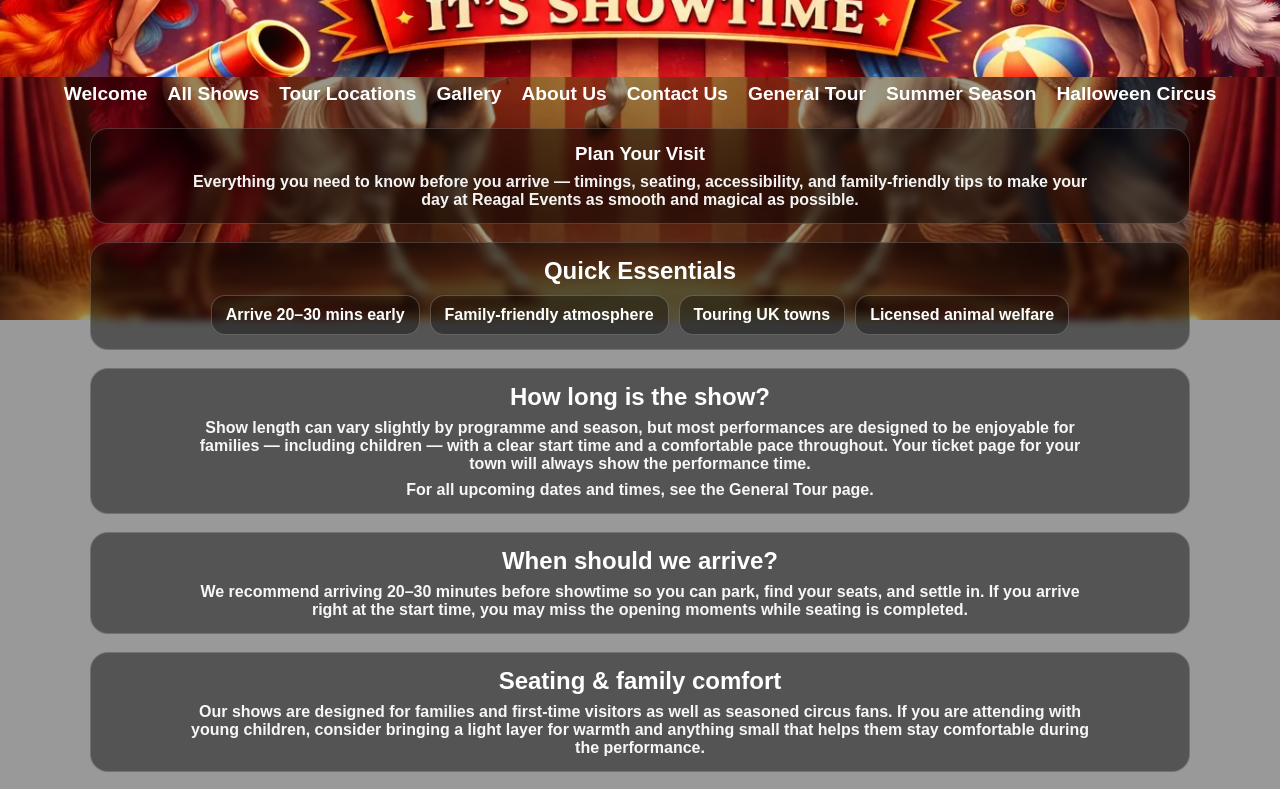
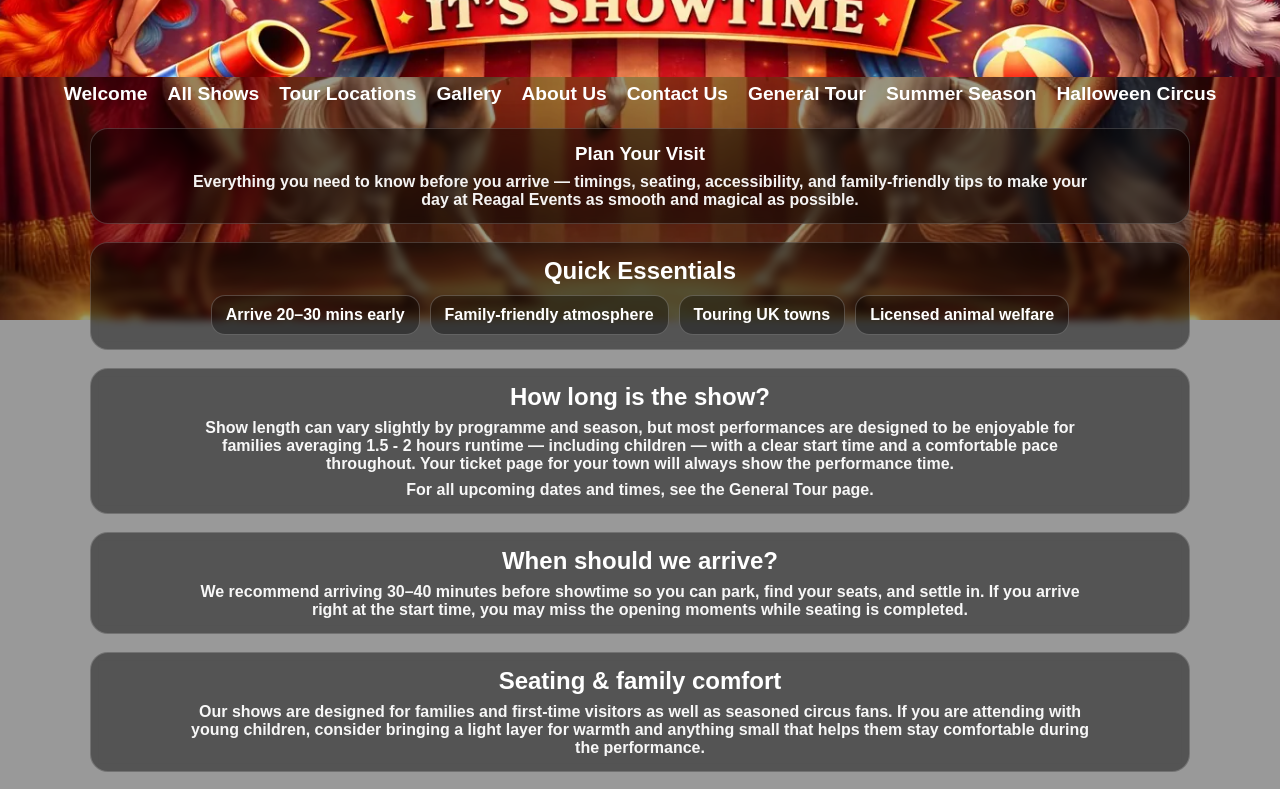
Before and after one commit to gizmobancs/reagal, a website: page public/plan-your-visit.html in a window 1280 px wide. Shown: the part 480-1269 px from the top of the page. Drawn offline with Linux system fonts and the light colour scheme.

Commit message:
show duration added

```diff
--- a/public/plan-your-visit.html
+++ b/public/plan-your-visit.html
@@ -72,13 +72,13 @@
 
 <section class="page-title-box">
   <h2>How long is the show?</h2>
-  <p>Show length can vary slightly by programme and season, but most performances are designed to be enjoyable for families — including children — with a clear start time and a comfortable pace throughout. Your ticket page for your town will always show the performance time.</p>
+  <p>Show length can vary slightly by programme and season, but most performances are designed to be enjoyable for families averaging 1.5 - 2 hours runtime  — including children — with a clear start time and a comfortable pace throughout. Your ticket page for your town will always show the performance time.</p>
   <p>For all upcoming dates and times, see the <a href="/general-tour.html">General Tour</a> page.</p>
 </section>
 
 <section class="page-title-box">
   <h2>When should we arrive?</h2>
-  <p>We recommend arriving <strong>20–30 minutes</strong> before showtime so you can park, find your seats, and settle in. If you arrive right at the start time, you may miss the opening moments while seating is completed.</p>
+  <p>We recommend arriving <strong>30–40 minutes</strong> before showtime so you can park, find your seats, and settle in. If you arrive right at the start time, you may miss the opening moments while seating is completed.</p>
 </section>
 
 <section class="page-title-box">
```
